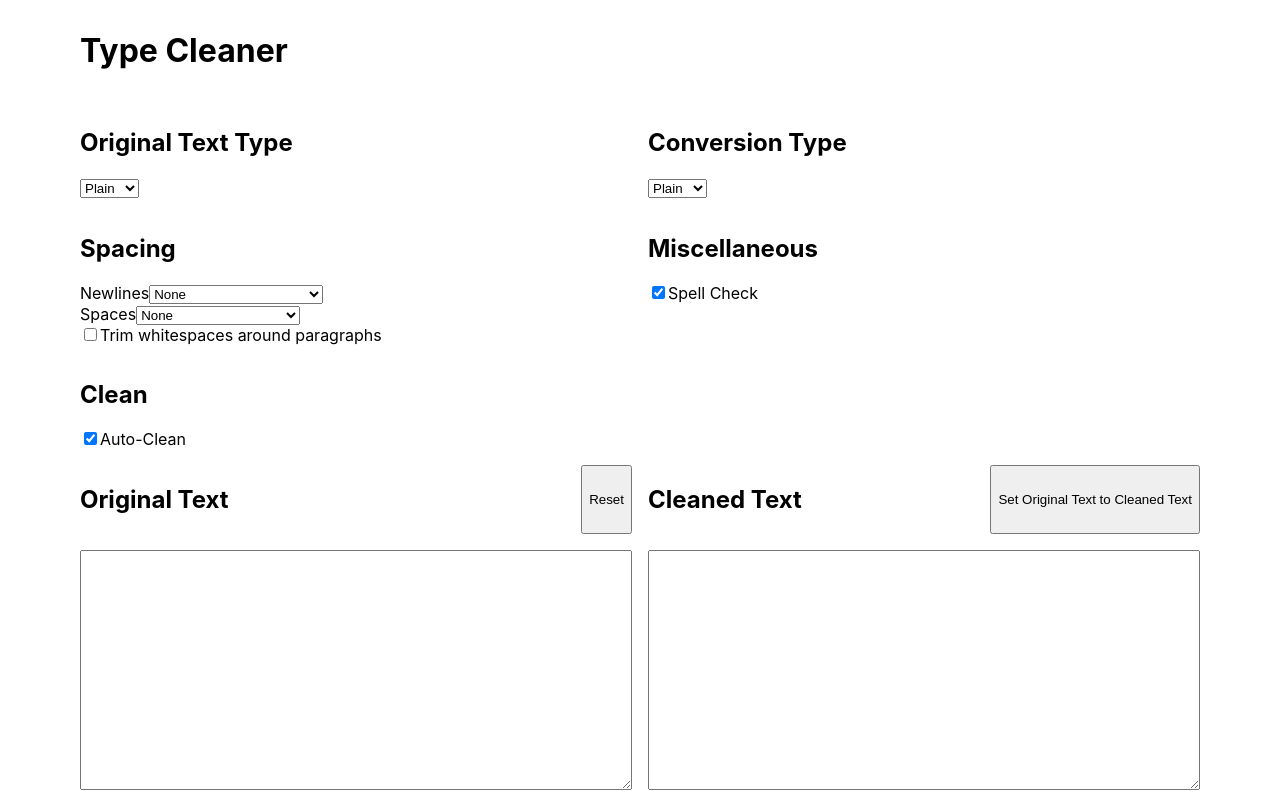
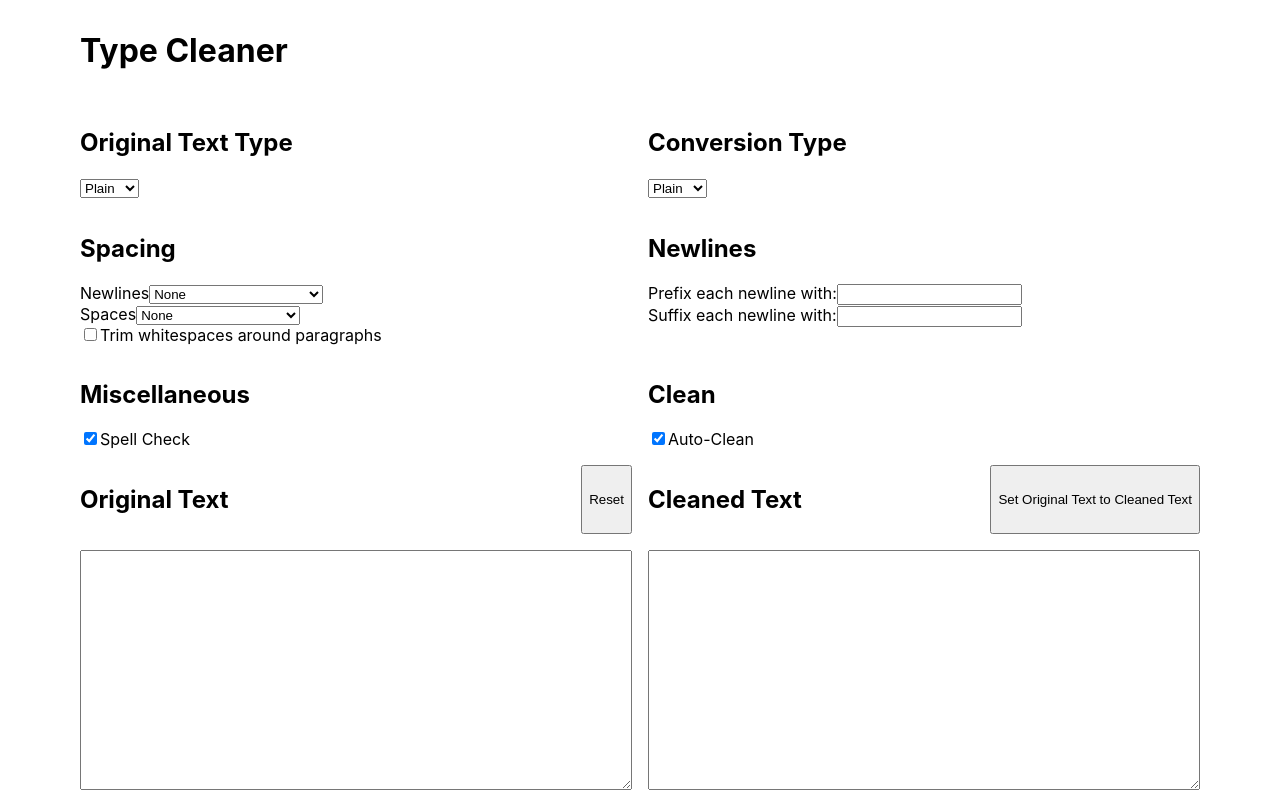
Before and after one commit to mattlean/typecleaner, a React (Create React App) app: page / in a window 1280 px wide. Built offline with nearby package versions, Linux system fonts and the light colour scheme.

Commit message:
Add newline prefix & suffix transform

```diff
--- a/src/components/App.js
+++ b/src/components/App.js
@@ -11,6 +11,8 @@ function App() {
   const [pTagTransform, setPTagTransform] = useState('')
   const [htmlEntities, setHTMLEntities] = useState('')
   const [trim, setTrim] = useState(false)
+  const [prefix, setPrefix] = useState('')
+  const [suffix, setSuffix] = useState('')
   const [spellCheck, setSpellcheck] = useState(true)
   const [origTxt, setOrigTxt] = useState('')
   const [cleanTxt, setCleanTxt] = useState('')
@@ -158,6 +160,16 @@ function App() {
       }
     }
 
+    if(prefix || suffix) {
+      const newlines = newTxt.split('\n')
+      for(const i in newlines) {
+        const n  = newlines[i]
+        if(prefix) newlines[i] = `${prefix}${n}`
+        if(suffix) newlines[i] += suffix
+      }
+      newTxt = newlines.join('\n')
+    }
+
     // Spaces
     if(spaceTransform === 'reduce') {
       // Reduce multiple spaces
@@ -205,6 +217,8 @@ function App() {
     pTagTransform,
     htmlEntities,
     trim,
+    prefix,
+    suffix,
     spellCheck,
     origTxt,
     cleanTxt,
@@ -301,6 +315,17 @@ function App() {
           </label>
           {swapPTagNewlinesSpacesOption}
         </section>
+        <section>
+          <h2>Newlines</h2>
+          <label>
+            Prefix each newline with:
+            <input type="text" value={prefix} onChange={(e) => setPrefix(e.target.value)} />
+          </label>
+          <label>
+            Suffix each newline with:
+            <input type="text" value={suffix} onChange={(e) => setSuffix(e.target.value)} />
+          </label>
+        </section>
         {html}
         <section>
           <h2>Miscellaneous</h2>
```
